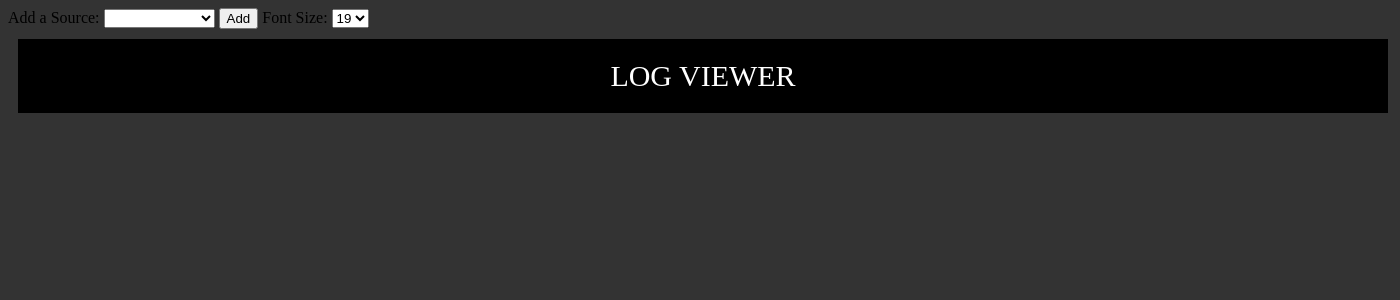
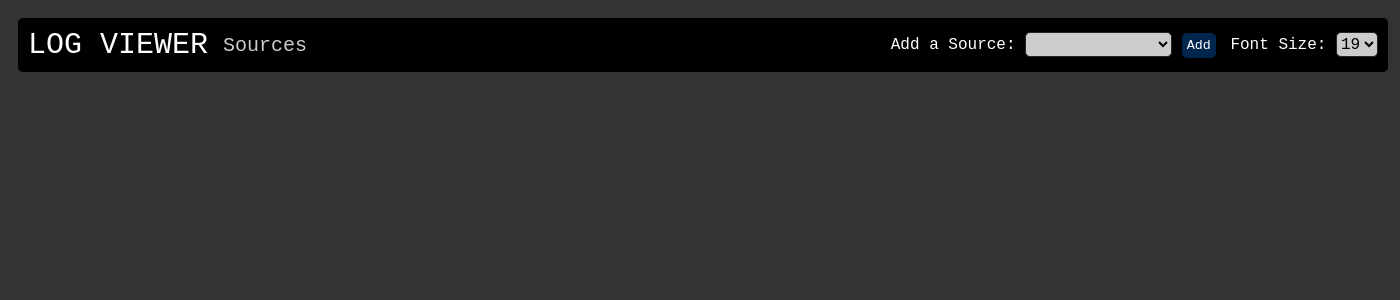
Before and after one commit to l3LUEPHOENIX/vision, a Flask app: page / in a window 1400 px wide. Shown: the top 300 px of the page. Run offline with Flask 3, Linux system fonts and the light colour scheme; a database or web service that is not in the repository returns one stand-in record (values such as "Sample title").

Commit message:
styling: button color, font, header

```diff
--- a/log-viewer/static/index.css
+++ b/log-viewer/static/index.css
@@ -1,21 +1,65 @@
 body {
     background-color: #333333;
     min-width: 1385px;
+    font-family: 'Courier New', Courier, monospace;
+}
+a, a:link, a:visited {
+    text-decoration: none;
+    color: white;
+}
+select {
+    border: 1px solid #262626;
+    background-color: #cccccc;
+    font-size: 16px;
+    height: 25px;
+    border-radius: 5px;
+    font-family: 'Courier New', Courier, monospace;
+}
+option {
+    font-family: 'Courier New', Courier, monospace;
+}
+.add-source {
+    background-color: #00264d;
+    color: #fff;
+    border: none;
+    cursor: pointer;
+    text-align: center;
+    text-decoration: none;
+    border-radius: 5px;
+    padding: 5px;
+    margin-right: 5px;
+    font-family: 'Courier New', Courier, monospace;
 }
 .data-container {
     display: grid;
     grid-template-columns: 50% 50%;
     column-gap: 5px;
     padding: 10px;
+    border-radius: 5px;
 }
 .data-container-header {
-    padding: 20px;
-    text-align: center;
-    font-size: 30px;
+    padding: 10px;
     grid-column: 1 / span 2;
     background-color: black;
     color: white;
     margin-bottom: 10px;
+    justify-content:  space-between;
+    align-items: center;
+    display: flex;
+    border-radius: 5px;
+}
+.left-section {
+    display: flex;
+    align-items: center;
+}
+/* CSS for the website name */
+.site-name {
+    font-size: 30px;
+    margin-right: 15px;
+}
+.link {
+    font-size: 20px;
+    color: #cccccc;
 }
 .grid-item {
     color: black;
@@ -29,6 +73,8 @@ body {
     justify-content: space-between;
     align-items: center;
     padding: 10px 20px;
+    border-top-left-radius: 5px;
+    border-top-right-radius: 5px;
 }
 /* Styling for the banner title (aligned to the far left) */
 .grid-item-header-title {
@@ -41,7 +87,7 @@ body {
     align-items: center;
 }
 .grid-item-header-button {
-    background-color: #007bff;
+    background-color: #00264d;
     color: #fff;
     border: none;
     padding: 10px 20px;
@@ -51,11 +97,12 @@ body {
     text-decoration: none;
     font-size: 16px;
     border-radius: 5px;
+    font-family: 'Courier New', Courier, monospace;
 }
-.grid-item-header-button:hover {
+.grid-item-header-button:hover, .add-source:hover {
     background-color: #0056b3;
 }
-.grid-item-header-button:active {
+.grid-item-header-button:active, .add-source:active {
     background-color: #003166;
 }
 /* Styling for the checkbox (aligned to the right) */
@@ -68,19 +115,24 @@ body {
     float: right;
     height: 35px;
     width: 35px;
+    border-radius: 5px;
 }
 .grid-item-header-checkbox-label {
     float: left;
     font-size: 20px;
+    margin-left: 5px;
 }
 .grid-item-body {
     height: 70vh;
     box-sizing: border-box;
     width: 100%;
     resize: none;
-    border: 5px solid #262626;
+    border: 2px solid #262626;
     background-color: #595959;
     overflow-anchor: none;
     font-size: 19px;
     display: block; /* for the hide stuff in index.js... */
+    border-bottom-left-radius: 5px;
+    border-bottom-right-radius: 5px;
+    font-family: 'Courier New', Courier, monospace;
 }
--- a/log-viewer/static/sources.js
+++ b/log-viewer/static/sources.js
@@ -18,7 +18,7 @@ function addTextinput(elm) {
     newTextinput.type = "text";
     newTextinput.id = `containerId_${itemCount + 1}`;
     newTextinput.name = `containerId_${itemCount + 1}`;
-    newTextinput.value = "new-container";
+    newTextinput.placeholder = "new-container";
     newTextinput.setAttribute("form",`${rowID}-form`);
 
     containeridRow.appendChild(newTextinput);
--- a/log-viewer/templates/index.html
+++ b/log-viewer/templates/index.html
@@ -8,6 +8,12 @@
   <script src="static/index.js"></script>
 </head>
 <body>
+  <div id="data-container" class="data-container">
+    <div class="data-container-header">
+      <div class="left-section">
+        <a href="/"><div class="site-name">LOG VIEWER</div></a>
+        <a href="/sources"><div class="link">Sources</div></a>
+      </div>
       <form action="javascript:;" onsubmit="addSource(this)">
         <label for="sources">Add a Source: </label>
         <select name="sources" id="sources">
@@ -18,7 +24,7 @@
           {% endfor %}
           {% endfor %}
         </select>
-    <input type="submit" value="Add">
+        <input class="add-source" type="submit" value="Add">
         <label for="fontsize">Font Size: </label>
         <select name="fontsize" id="fontsize" onchange="changeFontSize(this.value)">
           <option value="15px">15</option>
@@ -32,8 +38,7 @@
           <option value="23px">23</option>
         </select>
       </form>
-  <div id="data-container" class="data-container">
-    <div class="data-container-header">LOG VIEWER</div>
+    </div>
   </div>
 </body>
 </html>
```
Also changed, not shown: log-viewer/static/sources.css (+34 -1 lines), log-viewer/templates/sources.html (+6 -2 lines). Lines whose indentation alone changed are shown as unchanged.
